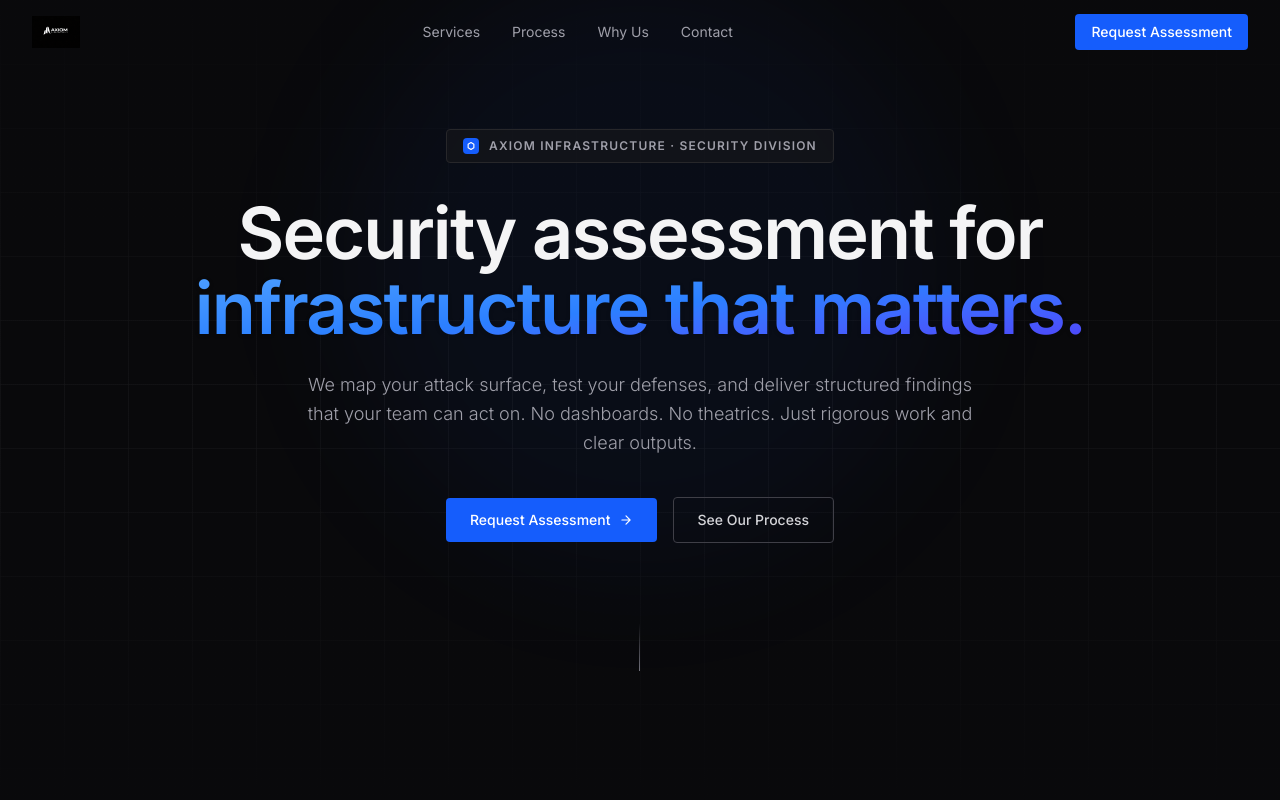
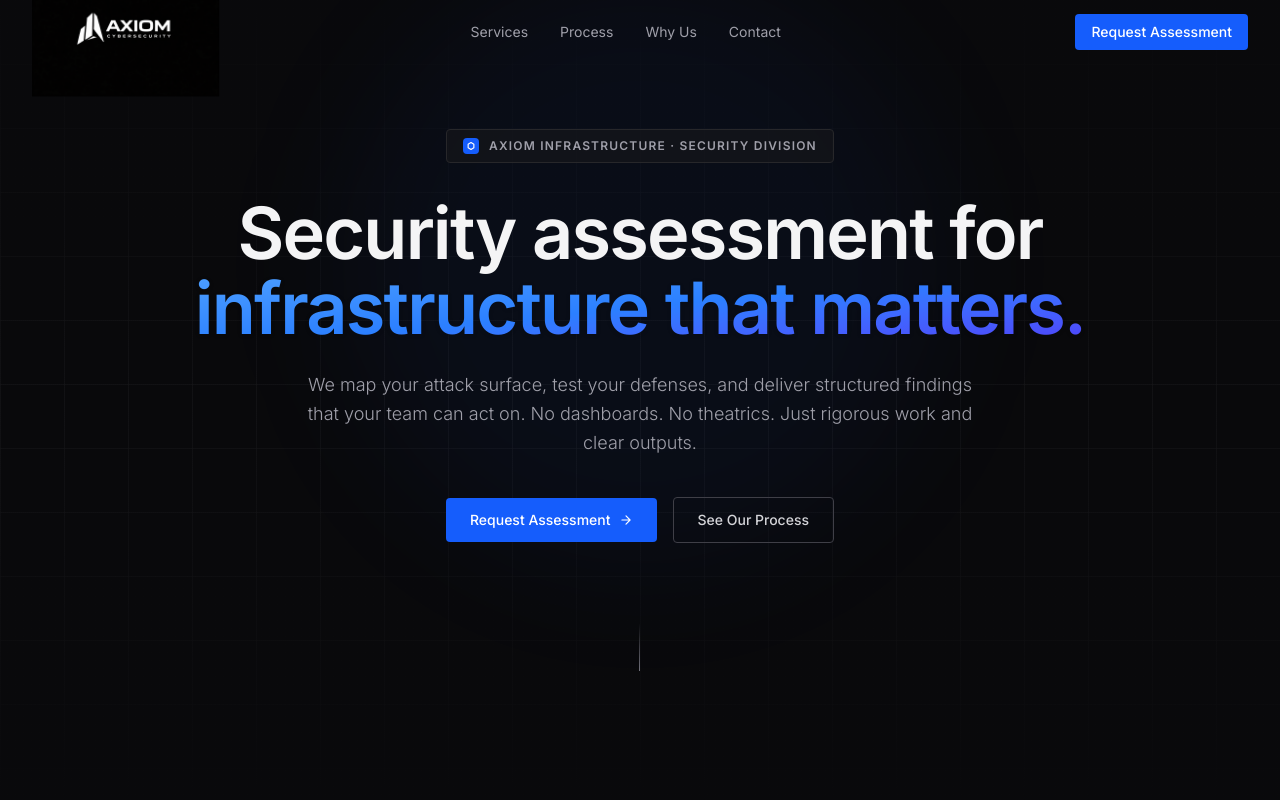
Before and after one commit to Mageester/axiom-cyber, a React (Vite) app: page / in a window 1280 px wide. Shown: the top 800 px of the page. Built offline with nearby package versions, Linux system fonts and the light colour scheme.

Commit message:
style: increase logo size in navbar and footer

```diff
--- a/src/components/Footer.jsx
+++ b/src/components/Footer.jsx
@@ -11,8 +11,8 @@ export default function Footer() {
         <div className="flex flex-col md:flex-row items-start md:items-center justify-between gap-8">
           {/* Brand */}
           <div>
-            <div className="flex items-center gap-3 mb-3">
-              <img src="/logo.png" alt="Axiom Cyber Logo" className="h-8 w-auto mix-blend-screen" />
+            <div className="flex items-center mb-1">
+              <img src="/logo.png" alt="Axiom Cyber Logo" className="h-20 w-auto mix-blend-screen scale-[1.3] origin-left" />
             </div>
             <p className="text-xs text-zinc-500 max-w-xs leading-relaxed">
               A division of Axiom Infrastructure. Security assessment for organizations that operate at scale.
--- a/src/components/Navbar.jsx
+++ b/src/components/Navbar.jsx
@@ -27,8 +27,8 @@ export default function Navbar() {
     >
       <nav className="max-w-7xl mx-auto px-6 lg:px-8 h-16 flex items-center justify-between">
         {/* Logo */}
-        <a href="#" className="flex items-center gap-3 group" id="nav-logo">
-          <img src="/logo.png" alt="Axiom Cyber Logo" className="h-8 w-auto mix-blend-screen" />
+        <a href="#" className="flex items-center group pt-1" id="nav-logo">
+          <img src="/logo.png" alt="Axiom Cyber Logo" className="h-20 md:h-24 w-auto mix-blend-screen scale-[1.3] origin-left" />
         </a>
 
         {/* Desktop Nav */}
```
